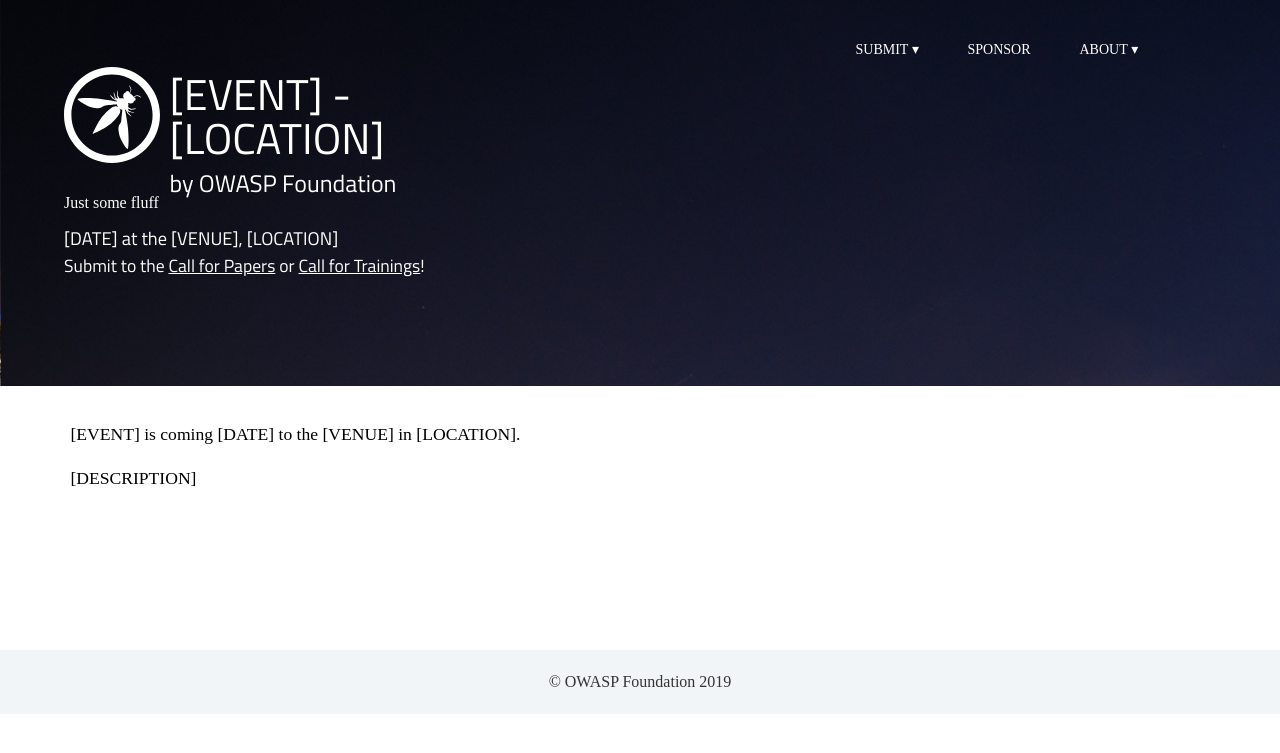
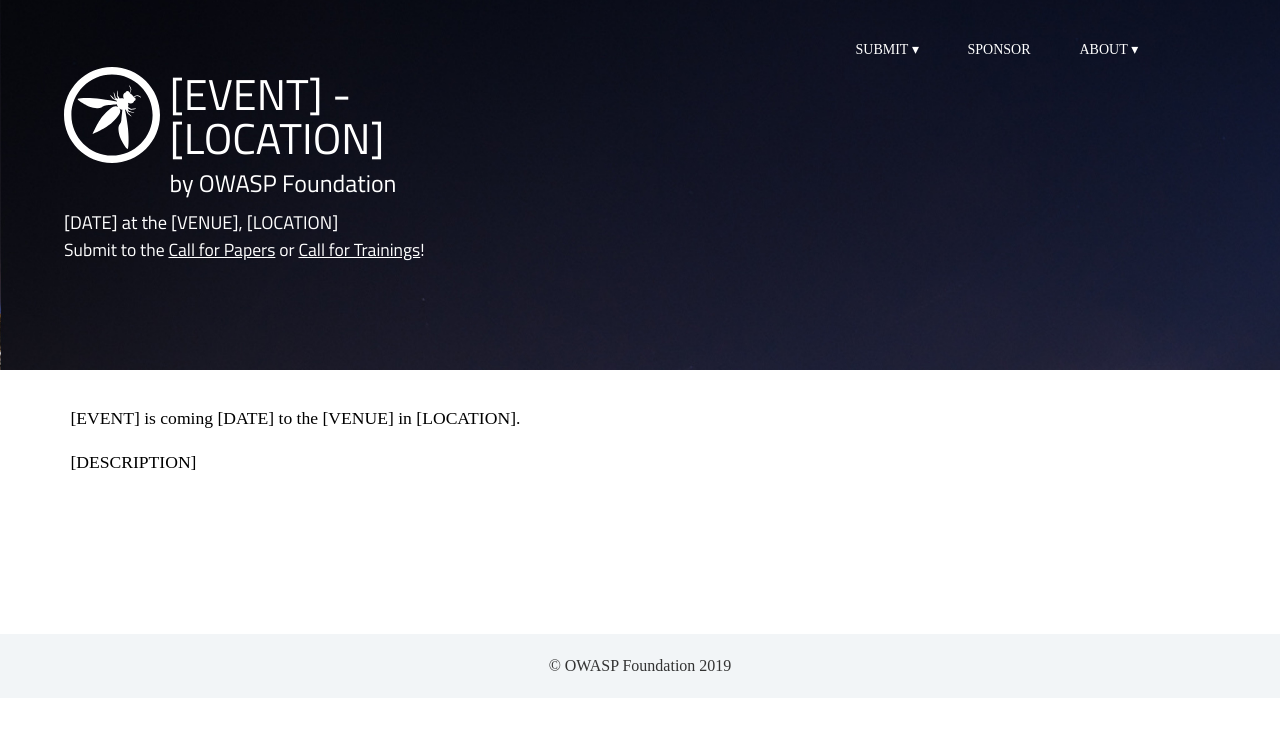
Before and after one commit to OWASP/2020-appseccalifornia, a Jekyll site: the page built from index.html, in a window 1280 px wide. Shown: the top 753 px of the page. Built offline with Jekyll 4.4.1, drawn with Linux system fonts in a browser that asks for light colours; some web fonts are replaced.

Commit message:
remove fluff

```diff
--- a/_layouts/front.html
+++ b/_layouts/front.html
@@ -1,5 +1,5 @@
 {% include header.html %}
-         <div>Just some fluff</div>
+
 		<h3>[DATE] at the [VENUE], [LOCATION]</h3>
 		<h4>Submit to the <a href="/template_event_site/program/call-for-papers">Call for Papers</a> or <a href="/template_event_site/program/call-for-trainings">Call for Trainings</a>!</h4>
 </header>
```
